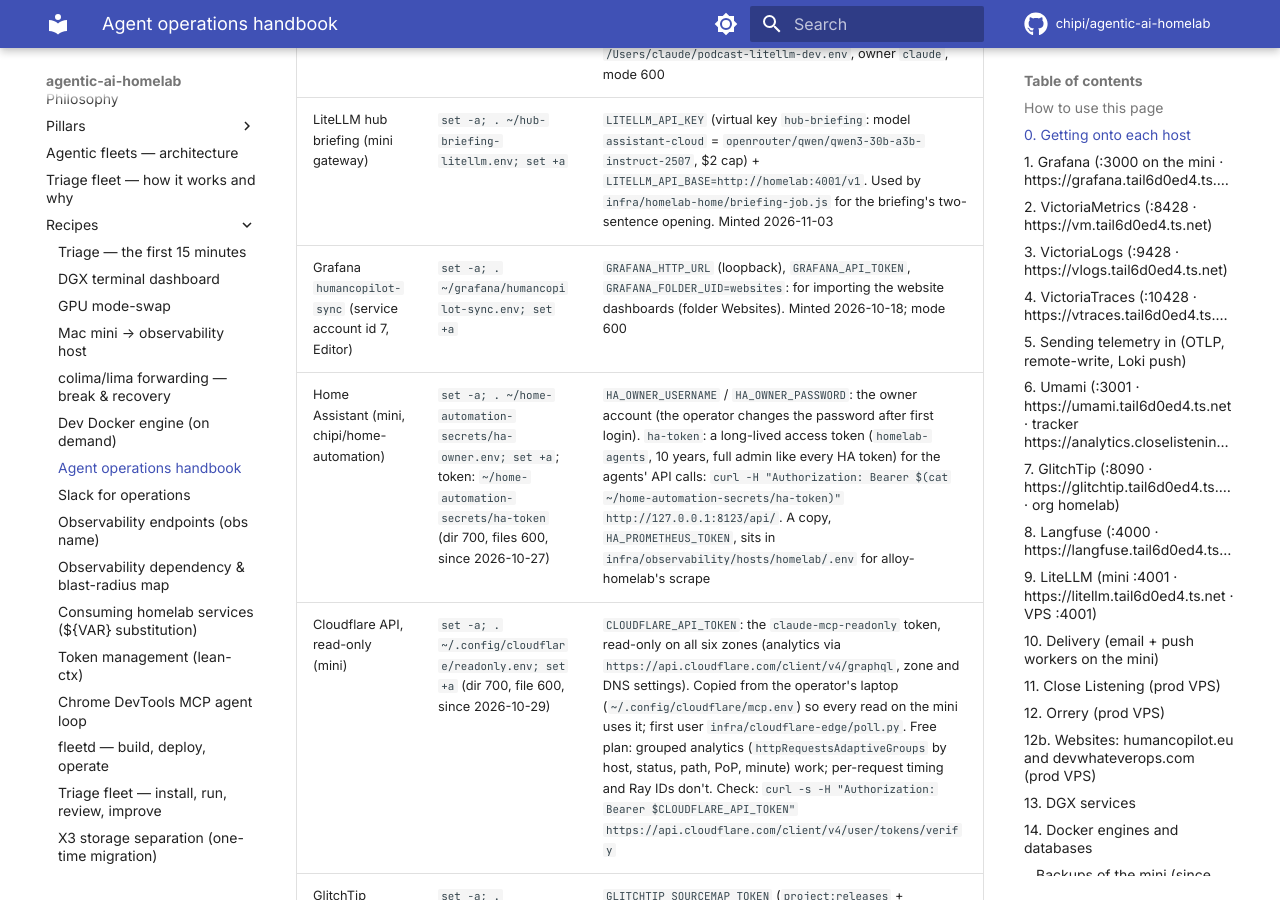
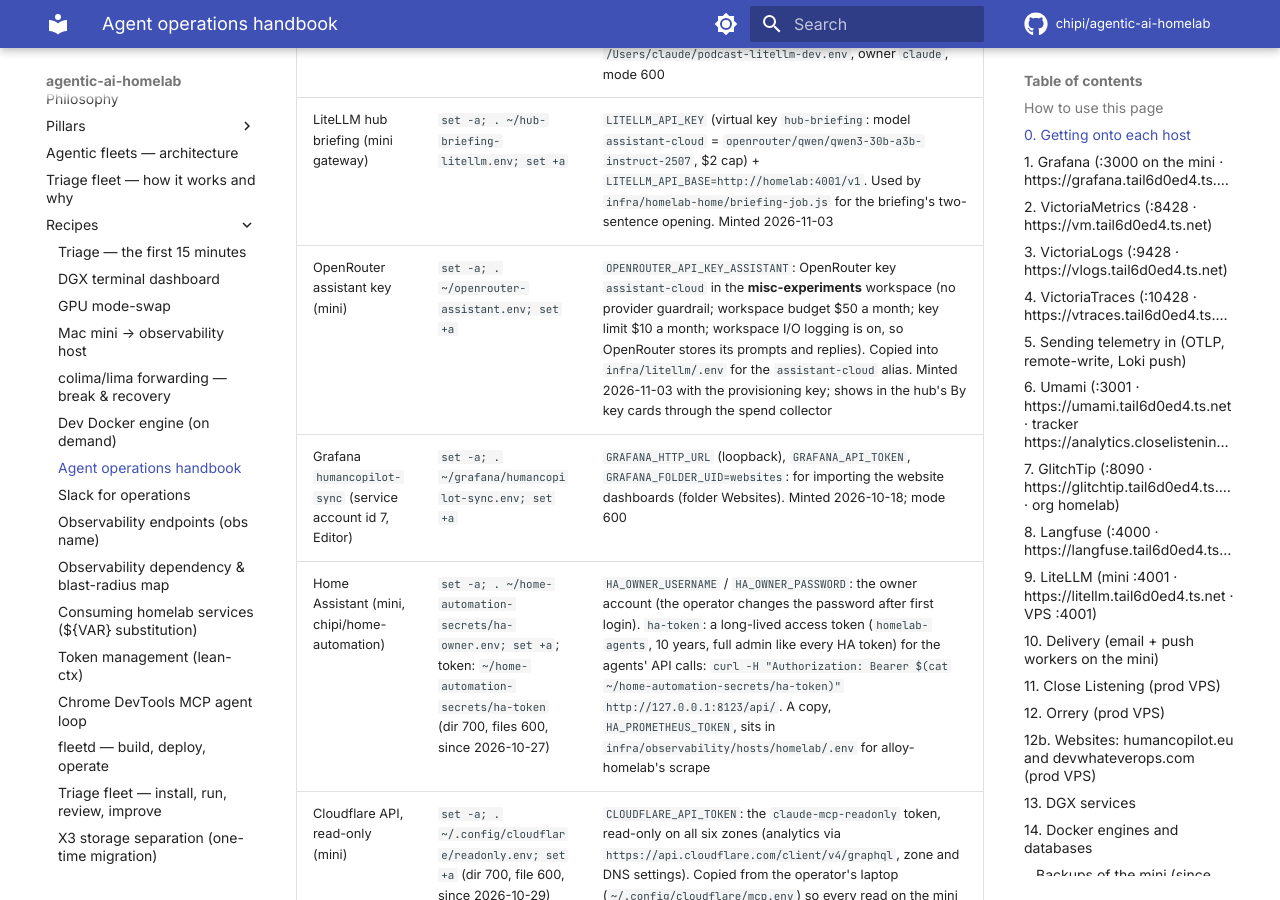
Before and after one commit to chipi/agentic-ai-homelab, an MkDocs documentation site: the page built from docs/recipes/agent-access.md, in a window 1280 px wide and 900 px high, scrolled down 2743 px. Built offline with MkDocs 1.6.1 and Material for MkDocs 9.7.7, drawn with Linux system fonts in a browser that asks for light colours; comment, search, counter and statistics services are not loaded.

Commit message:
feat(litellm): assistant-cloud on its own OpenRouter key (misc-experiments workspace)
The operator wanted a key of its own for the assistant instead of loosening the bugfix-fleet
guardrail. Minted 2026-11-03 with the provisioning key: OpenRouter key `assistant-cloud`, workspace
misc-experiments (its guardrail: $50 a month, no provider or model restriction), key limit $10 a
month, stored in ~/openrouter-assistant.env on the mini (mode 600). Proof: one call to
qwen/qwen3-30b-a3b-instruct-2507 with it, HTTP 200 (SiliconFlow).

- config.yaml: assistant-cloud uses OPENROUTER_API_KEY_ASSISTANT (.env.example documents it).
- Handbook credentials table and the LiteLLM README record the key; the workspace has OpenRouter
  I/O logging on, noted there.
- Hub: gateway callers named hub-* count under project Homelab.
The spend collector lists every key in every workspace, so the key shows in the hub's By key
cards without a collector change.

Co-Authored-By: Claude Opus 5.5 <noreply@anthropic.com>
Claude-Session: https://claude.ai/code/session_01DJqN6uERmW8gsoZAtCcsfS

```diff
--- a/docs/recipes/agent-access.md
+++ b/docs/recipes/agent-access.md
@@ -59,6 +59,7 @@ Do not create logins, publish ports or change groups to "get access".
 | LiteLLM (VPS) | inside the `litellm` container's env | `LITELLM_MASTER_KEY` |
 | LiteLLM podcast dev (mini gateway) | `set -a; . ~/podcast-litellm-dev.env; set +a` | `LITELLM_API_KEY` (virtual key `proj-podcast-dev`: the DGX model plus `podcast-qwen`, `podcast-qwen38-max`, `podcast-pro` (OpenRouter, billed to the podcast OpenRouter key), $25 cap since 2026-10-22, traces to Langfuse `podcast-dev`) + `LITELLM_API_BASE=http://homelab:4001/v1`. The one key here **meant to be copied**: into a podcast_scraper checkout's gitignored `.env` for local dev runs (`dev_dgx_full`). Re-minted 2026-10-17; the 2026-10-13 one was never stored anywhere. A copy for the mini's `claude` account (other agents' sessions) is at `/Users/claude/podcast-litellm-dev.env`, owner `claude`, mode 600 |
 | LiteLLM hub briefing (mini gateway) | `set -a; . ~/hub-briefing-litellm.env; set +a` | `LITELLM_API_KEY` (virtual key `hub-briefing`: model `assistant-cloud` = `openrouter/qwen/qwen3-30b-a3b-instruct-2507`, $2 cap) + `LITELLM_API_BASE=http://homelab:4001/v1`. Used by `infra/homelab-home/briefing-job.js` for the briefing's two-sentence opening. Minted 2026-11-03 |
+| OpenRouter assistant key (mini) | `set -a; . ~/openrouter-assistant.env; set +a` | `OPENROUTER_API_KEY_ASSISTANT`: OpenRouter key `assistant-cloud` in the **misc-experiments** workspace (no provider guardrail; workspace budget $50 a month; key limit $10 a month; workspace I/O logging is on, so OpenRouter stores its prompts and replies). Copied into `infra/litellm/.env` for the `assistant-cloud` alias. Minted 2026-11-03 with the provisioning key; shows in the hub's By key cards through the spend collector |
 | Grafana `humancopilot-sync` (service account id 7, Editor) | `set -a; . ~/grafana/humancopilot-sync.env; set +a` | `GRAFANA_HTTP_URL` (loopback), `GRAFANA_API_TOKEN`, `GRAFANA_FOLDER_UID=websites`: for importing the website dashboards (folder Websites). Minted 2026-10-18; mode 600 |
 | Home Assistant (mini, chipi/home-automation) | `set -a; . ~/home-automation-secrets/ha-owner.env; set +a`; token: `~/home-automation-secrets/ha-token` (dir 700, files 600, since 2026-10-27) | `HA_OWNER_USERNAME` / `HA_OWNER_PASSWORD`: the owner account (the operator changes the password after first login). `ha-token`: a long-lived access token (`homelab-agents`, 10 years, full admin like every HA token) for the agents' API calls: `curl -H "Authorization: Bearer $(cat ~/home-automation-secrets/ha-token)" http://127.0.0.1:8123/api/`. A copy, `HA_PROMETHEUS_TOKEN`, sits in `infra/observability/hosts/homelab/.env` for alloy-homelab's scrape |
 | Cloudflare API, read-only (mini) | `set -a; . ~/.config/cloudflare/readonly.env; set +a` (dir 700, file 600, since 2026-10-29) | `CLOUDFLARE_API_TOKEN`: the `claude-mcp-readonly` token, read-only on all six zones (analytics via `https://api.cloudflare.com/client/v4/graphql`, zone and DNS settings). Copied from the operator's laptop (`~/.config/cloudflare/mcp.env`) so every read on the mini uses it; first user `infra/cloudflare-edge/poll.py`. Free plan: grouped analytics (`httpRequestsAdaptiveGroups` by host, status, path, PoP, minute) work; per-request timing and Ray IDs don't. Check: `curl -s -H "Authorization: Bearer $CLOUDFLARE_API_TOKEN" https://api.cloudflare.com/client/v4/user/tokens/verify` |
```
Also changed, not shown: infra/litellm/README.md (+1 -1 lines), 3 other files.
